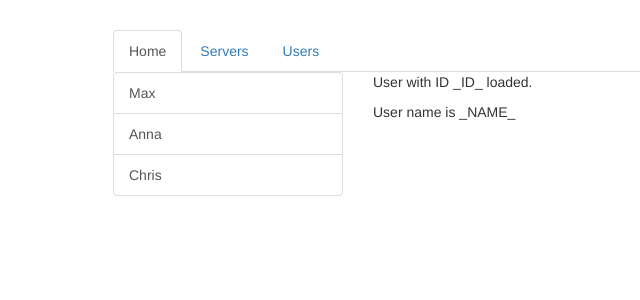
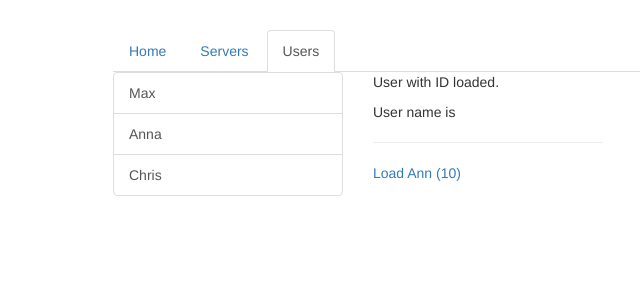
Before and after one commit to lucilejones/academind-routing, an Angular app: page /users in a window 1280 px wide. Shown: the top 300 px of the page, without its empty margins (152-792 px from the left). Built offline with nearby package versions, Linux system fonts and the light colour scheme.

Commit message:
on params videos

```diff
--- a/src/app/app.component.html
+++ b/src/app/app.component.html
@@ -2,9 +2,19 @@
   <div class="row">
     <div class="col-xs-12 col-sm-10 col-md-8 col-sm-offset-1 col-md-offset-2">
       <ul class="nav nav-tabs">
-        <li role="presentation" class="active"><a href="#">Home</a></li>
-        <li role="presentation"><a href="#">Servers</a></li>
-        <li role="presentation"><a href="#">Users</a></li>
+        <li role="presentation"
+          routerLinkActive="active"
+          [routerLinkActiveOptions]="{exact: true}">
+          <a routerLink="/">Home</a>
+        </li>
+        <li role="presentation"
+          routerLinkActive="active">
+          <a routerLink="/servers">Servers</a>
+        </li>
+        <li role="presentation"
+          routerLinkActive="active">
+          <a [routerLink]="['/users']">Users</a>
+        </li>
       </ul>
     </div>
   </div>
--- a/src/app/app.module.ts
+++ b/src/app/app.module.ts
@@ -16,6 +16,7 @@
 const appRoutes: Routes = [
   { path: '', component: HomeComponent },
   { path: 'users', component: UsersComponent },
+  { path: 'users/:id/:name', component: UserComponent },
   { path: 'servers', component: ServersComponent },
 ];
 
--- a/src/app/home/home.component.html
+++ b/src/app/home/home.component.html
@@ -1,2 +1,3 @@
 <h4>Welcome to Server Manager 4.0</h4>
 <p>Manage your Servers and Users.</p>
+<button class="btn btn-primary" (click)="onLoadServers()">Load Servers</button>
--- a/src/app/home/home.component.ts
+++ b/src/app/home/home.component.ts
@@ -1,4 +1,5 @@
 import { Component, OnInit } from '@angular/core';
+import { Router } from '@angular/router'
 
 @Component({
   selector: 'app-home',
@@ -7,9 +8,14 @@
 })
 export class HomeComponent implements OnInit {
 
-  constructor() { }
+  constructor(private router: Router) { }
 
   ngOnInit() {
   }
 
+  onLoadServers() {
+    // complex calculation, reach out to backend, then want to navigate away
+    this.router.navigate(['/servers']);
+  }
+
 }
--- a/src/app/servers/servers.component.html
+++ b/src/app/servers/servers.component.html
@@ -10,6 +10,7 @@
     </div>
   </div>
   <div class="col-xs-12 col-sm-4">
+    <button class="btn btn-primary" (click)="onReload()">Reload Page</button>
     <app-edit-server></app-edit-server>
     <hr>
     <app-server></app-server>
--- a/src/app/servers/servers.component.ts
+++ b/src/app/servers/servers.component.ts
@@ -1,5 +1,6 @@
 import { Component, OnInit } from '@angular/core';
 import { ServersService } from './servers.service';
+import { ActivatedRoute, Router } from '@angular/router';
 
 @Component({
   selector: 'app-servers',
@@ -9,10 +10,16 @@
 export class ServersComponent implements OnInit {
   public servers: {id: number, name: string, status: string}[] = [];
 
-  constructor(private serversService: ServersService) { }
+  constructor(private serversService: ServersService,
+    private router: Router,
+    private route: ActivatedRoute) { }
 
   ngOnInit() {
     this.servers = this.serversService.getServers();
   }
 
+  onReload() {
+    // this.router.navigate(['/servers'], {relativeTo: this.route });
+  }
+
 }
--- a/src/app/users/user/user.component.html
+++ b/src/app/users/user/user.component.html
@@ -1,2 +1,4 @@
-<p>User with ID _ID_ loaded.</p>
-<p>User name is _NAME_</p>
+<p>User with ID {{ user.id }} loaded.</p>
+<p>User name is {{ user.name }}</p>
+<hr>
+<a [routerLink]="['/users', 10, 'Anna']">Load Ann (10)</a>
--- a/src/app/users/user/user.component.ts
+++ b/src/app/users/user/user.component.ts
@@ -1,4 +1,5 @@
 import { Component, OnInit } from '@angular/core';
+import { ActivatedRoute } from '@angular/router';
 
 @Component({
   selector: 'app-user',
@@ -8,9 +9,13 @@
 export class UserComponent implements OnInit {
   user: {id: number, name: string};
 
-  constructor() { }
+  constructor(private route: ActivatedRoute) { }
 
   ngOnInit() {
+    this.user = {
+      id: this.route.snapshot.params['id'],
+      name: this.route.snapshot.params['name']
+    }
   }
 
 }
```
